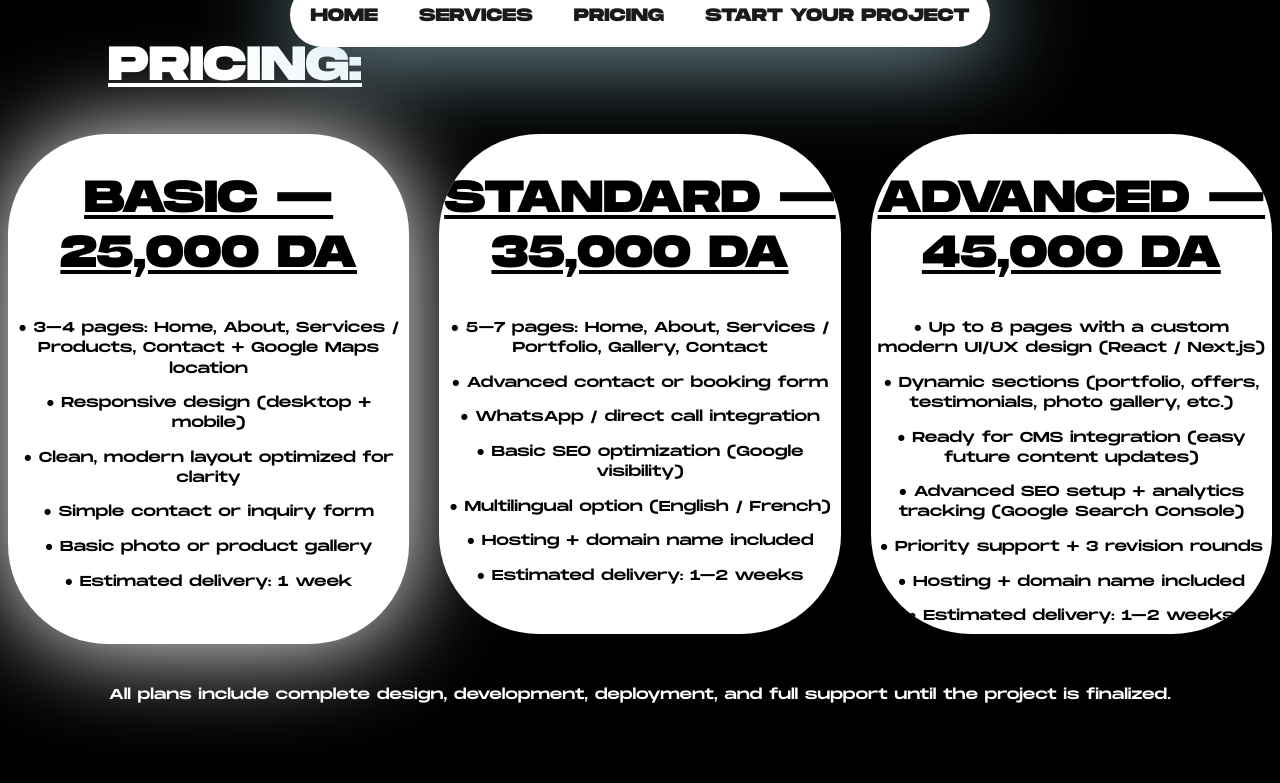
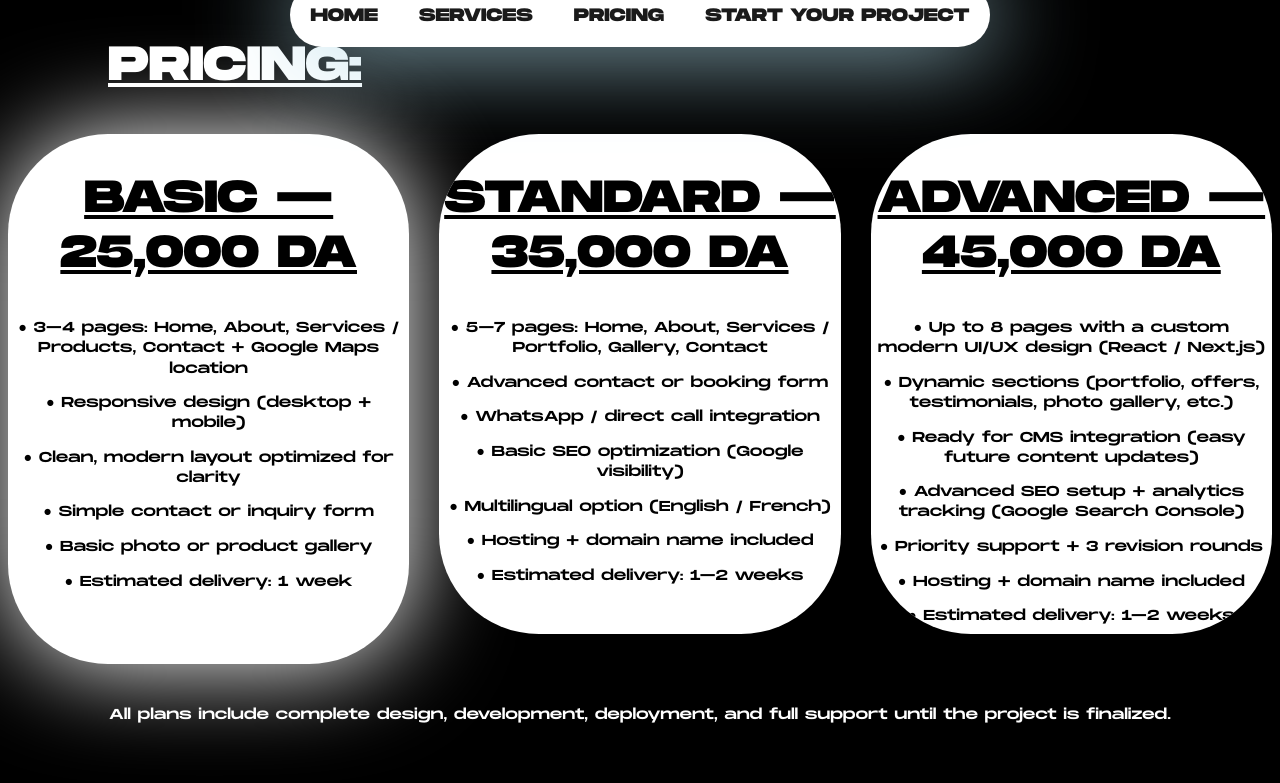
Before and after one commit to mounibcodes/mounibcodes, a plain HTML site: page index.html in a window 1280 px wide. In both pictures the pointer is over the element 208 px from the left and 2300 px from the top of the page. Shown: the part 1917-2700 px from the top of the page. Drawn offline with Linux system fonts and the light colour scheme.

Commit message:
Update me.css

```diff
--- a/me.css
+++ b/me.css
@@ -145,7 +145,7 @@ body {
 
   .gridPrincing div:hover{
     box-shadow: 1px 1px 100px white;
-    height: 510px ;
+    height: 530px ;
   }
   section h1 {
     text-decoration: underline;
```
